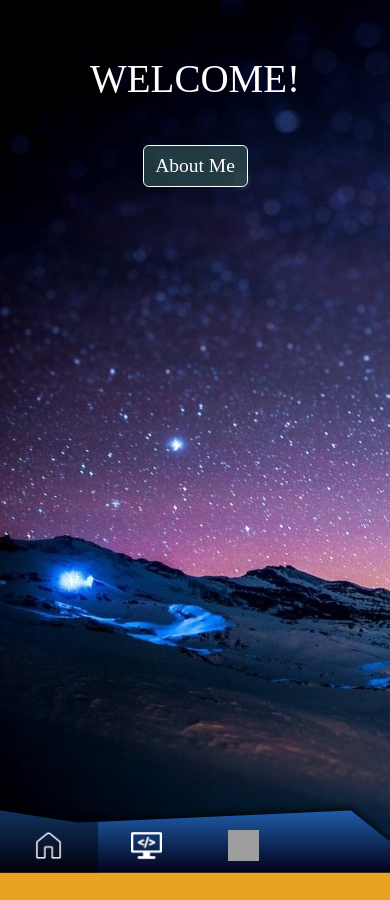
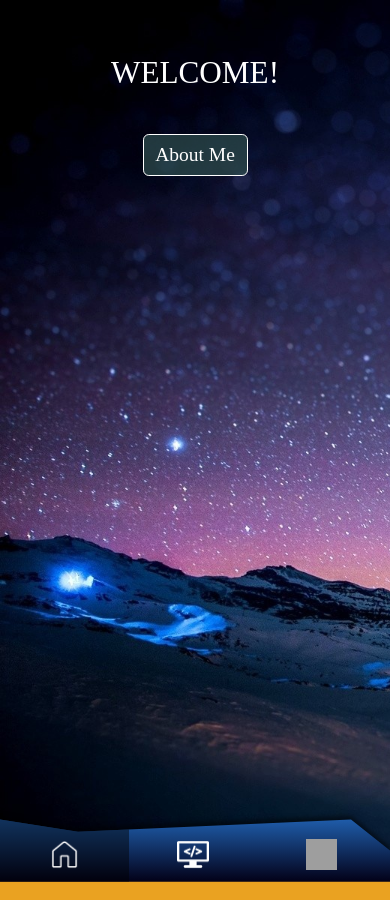
Before and after one commit to jrecinos98/jrecinos98.github.io, a Jekyll site: the page built from html/index.html, in a window 390 px wide. Built offline with Jekyll 4.4.1, drawn with Linux system fonts in a browser that asks for light colours; some web fonts are replaced; grey boxes are pictures that could not be loaded.

Commit message:
Added a description about me, my education, my hobbies and my pets. Fixed css issues on mobile displays.

```diff
--- a/_includes/menu.html
+++ b/_includes/menu.html
@@ -27,11 +27,7 @@
 			<a class="menu-link menu-link-coding" href="{{ site.baseurl }}/programming">
 				<div class="menu-text"> Software Projects </div>
 			</a>
-<!--
-			<a class="menu-link menu-link-music" href="{{ site.baseurl }}/recordings">
-				<div class="menu-text"> Music Recordings </div>
-			</a>
--->
+
 			<a class="menu-link menu-link-resume" href="{{ site.baseurl }}/resume.pdf">
 				<div class="menu-text"> Resume </div>
 			</a>
--- a/css/card.scss
+++ b/css/card.scss
@@ -4,13 +4,13 @@
 	--card-title-size: 4vh;
 	--card-text-size: 2.4vh;
 	--card-width: 50vh;
-	--card-box-shadow: 0.5vh 0.5vh 0.1vh grey;
+	--card-box-shadow: 0.5vh 0.5vh 0.1vh white;
 	--card-margin-size: 2vh;
 }
 
 .info-card {
-	background-color: #ffffffe0;
-	color: black;
+	background-color: rgba(128,128,128,0.7);
+	color: white;
 	box-shadow: var(--card-box-shadow);
 
 	text-align: center;
@@ -51,7 +51,7 @@
 		.btn {
 			background-image: linear-gradient(#00000000 90%, #2f4f4f 20%);
 			border: unset;
-			color: black;
+			color: white;
 			margin: calc(var(--card-margin-size) / 4);
 			font-size: var(--card-text-size);
 			padding: calc(var(--card-margin-size) / 4);
--- a/css/home.scss
+++ b/css/home.scss
@@ -3,10 +3,11 @@
 @media screen and (orientation: portrait) {
   :root {
 	--home-me-size: 45vw;
+	--home-image-size: 80vw;
 	--home-me-vertical: 25vw;
 	--home-margin-size: 10vw;
-    --home-title-size:  10vw;
-    --home-description-size: 4vh;
+	--home-title-size:  8vw;
+	--home-description-size: 3vh;
 	--home-btn-font-size:  5vw;
 	--home-btn-margin-size:  3vw;
 	--card-box-shadow: 0.6vh 0.5vh 0.1vh rgb(105,105,105);
@@ -16,10 +17,11 @@
 @media screen and (orientation: landscape) {
   :root {
 	--home-me-size: 45vh;
+	--home-image-size: 115vh;
 	--home-me-vertical: 25vh;
 	--home-margin-size: 5vh;
-    --home-title-size:  7vh;
-    --home-description-size: 4vh;
+	--home-title-size:  8vh;
+	--home-description-size: 3vh;
 	--home-btn-font-size:  3vh;
 	--home-btn-margin-size:  1vh;
 	--card-box-shadow: 0.6vh 0.5vh 0.1vh rgb(105,105,105);
@@ -48,6 +50,9 @@ body {
 
 .description-wrap {
 	position: flex;
+	background-color: rgba(0,0,0,0.70);
+	box-shadow: var(--card-box-shadow);
+	border-radius: 25px;
 	//grid-template-rows: auto auto;
 
 	//grid-template-columns: auto auto;
@@ -63,25 +68,41 @@ body {
 	}
 
 	#description {
-
 		position: relative;
-		grid-template-columns: auto auto;
-		justify-content: justify-content;
 		display: none;
+		.title{
+			font-size: var(--home-title-size);
+			margin-top: var(--home-margin-size);
+			font-style: italic;
+			//font-weight: bold;
+			text-decoration: underline;
+			//Regulates thickness of underline
+			text-decoration-thickness: 0.5px;
+			//text-shadow: 1px 0 0;
 		}
 		.text {
+			font-size: var(--home-description-size);
+			color: white;
 
-		box-shadow: var(--card-box-shadow);
-		border-radius: 25px;
-		background-color: rgba(255,255,240, 0.75);
-		color: black;
-	    //text-shadow: 1px 0 0;
-		text-align: center;
-		font-size: var(--home-description-size);
-		margin: 30px;
+			text-align: justify;
+			text-justify: inter-word;
+			white-space:pre-wrap;
+
+			margin: 40px;
 			padding: 25px;
 
 		}
+
+		.picture{
+			position: relative !important;
+
+			width: var(--home-image-size);
+			height: auto;
+			margin-top: var(--home-margin-size);
+			border-radius: 10%;
+		}
+	}
+
 }
 
 #description-btn {
--- a/css/menu.scss
+++ b/css/menu.scss
@@ -48,7 +48,7 @@
   filter: var(--m-drop-shadow);
   position: fixed;
   width: 100%;
-  height: 10vh;
+  height: 9vh;
   bottom: var(--m-bottom);
   z-index: 2;
   .menu {
@@ -111,7 +111,8 @@
   display: flex;
 
   .menu-link {
-    width: 25%;
+    //33% for only three items
+    width: 33%;
     text-align: center;
   }
   .menu-image {
--- a/html/index.html
+++ b/html/index.html
@@ -15,18 +15,17 @@ css:
 			<img id="me" src="/assets/images/me.jpg"/>
 		</div>
 		<div id="description">
-			<p class="text">
-			Hello darkness my old friend,Ive come to talk to you again.
-			Hello darkness my old friend,Ive come to talk to you again.
-			Hello darkness my old friend,Ive come to talk to you again.
-			Hello darkness my old friend,Ive come to talk to you again.
-			Hello darkness my old friend,Ive come to talk to you again.
-			Hello darkness my old friend,Ive come to talk to you again.
-			Hello darkness my old friend,Ive come to talk to you again.
-			Hello darkness my old friend,Ive come to talk to you again.
-			Hello darkness my old friend,Ive come to talk to you again.
-			Hello darkness my old friend,Ive come to talk to you again.
-			<p>
+			{% for data in site.data.about %}
+				<div class="title"> {{ data.section}}</div>
+				{% if data.image %}
+					{% for i in data.image %}
+						<div >
+							<img class="picture" src= {{ i }} />
+						</div>
+					{% endfor %}
+				{%endif%}
+				<p class="text">{{data.text}} </p>
+			{% endfor %}
 		</div>
 	</div>
 </div>
@@ -51,7 +50,6 @@ function toggleDescription() {
 		$('#description').removeClass('diveout');
 		$('#me').addClass('divein');
 		$('#me').removeClass('diveout');
-
 		$('#description-btn').text('Good Bye!');
 		setTimeout(() => {
 			$('#description').removeClass('divein');
@@ -61,7 +59,6 @@ function toggleDescription() {
 			$('#me').addClass('idle');
 		}, 1000);
 	}
-
 	desc_present = !desc_present;
 }
 </script>
```
Also changed, not shown: _data/about.yml (added, +80 -0 lines), assets/images/algea-eater.jpg (added), assets/images/baby-turtle.jpg (added), assets/images/crab.jpg (added), assets/images/crab2.jpg (added), assets/images/snail.jpg (added), assets/images/turtle-squad.jpg (added), assets/images/turtle-stack.jpg (added), assets/images/ucsb2.jpg (added), 1 other file. Lines whose indentation alone changed are shown as unchanged.
